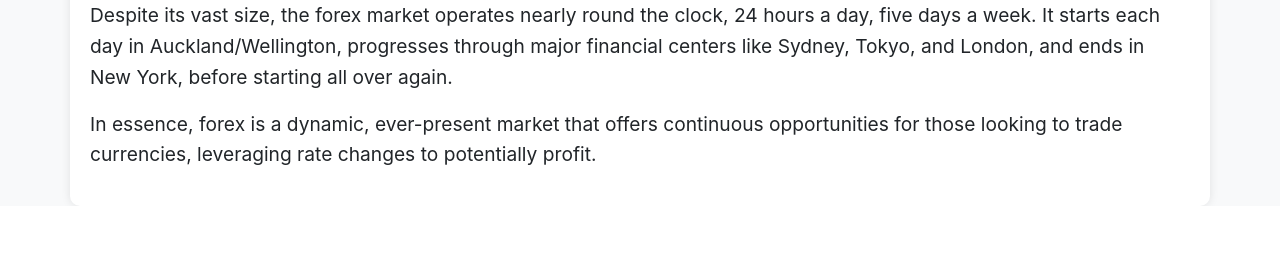
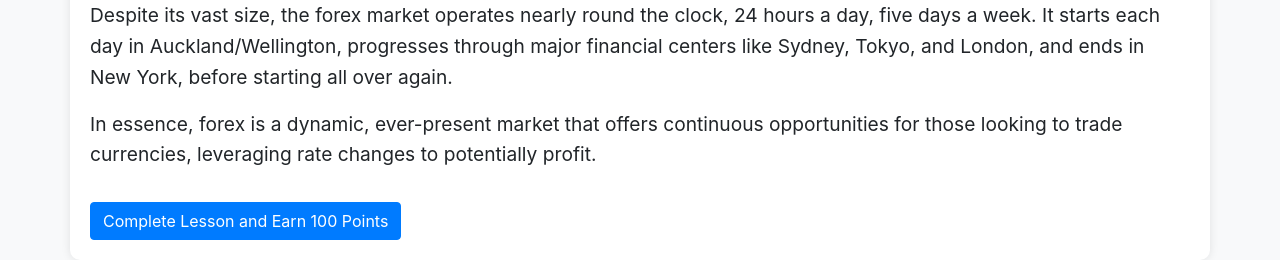
Before and after one commit to janel2411/tradewise, a Django app: page /lesson1/ in a window 1280 px wide. Shown: the part 637-897 px from the top of the page. Before the commit the page ends 843 px from the top, so only its background shows below. Run offline with Django 5.2, Linux system fonts and the light colour scheme; some libraries are stand-ins or nearby versions.

Commit message:
button for points completion & update points in db

```diff
--- a/templates/lesson1.html
+++ b/templates/lesson1.html
@@ -65,10 +65,30 @@
         <p>However, it's important to note that the astonishing $6.6 trillion includes all types of forex trading. For individual retail traders like us, the segment we're interested in is much smaller—estimated at about 3-5% of the total market, or around $200-300 billion per day.</p>
         <p>Despite its vast size, the forex market operates nearly round the clock, 24 hours a day, five days a week. It starts each day in Auckland/Wellington, progresses through major financial centers like Sydney, Tokyo, and London, and ends in New York, before starting all over again.</p>
         <p>In essence, forex is a dynamic, ever-present market that offers continuous opportunities for those looking to trade currencies, leveraging rate changes to potentially profit.</p>
+        <button id="earn-points-btn" class="btn btn-primary mt-3">Complete Lesson and Earn 100 Points</button>
     </div>
 
+    <script src="https://code.jquery.com/jquery-3.5.1.min.js"></script>
     <script src="https://stackpath.bootstrapcdn.com/bootstrap/4.5.2/js/bootstrap.bundle.min.js"></script>
+    <script>
+        $(document).ready(function(){
+            $('#earn-points-btn').click(function(){
+                $.ajax({
+                    url: '{% url "updatepoints" %}',
+                    type: 'POST',
+                    data: {
+                        csrfmiddlewaretoken: '{{ csrf_token }}'
+                    },
+                    success: function(response) {
+                        if (response.success) {
+                            alert('You have earned 100 points! Total points: ' + response.points);
+                        } else {
+                            alert('Error: ' + response.error);
+                        }
+                    }
+                });
+            });
+        });
+    </script>
 </body>
 </html>
-</body>
-</html>
--- a/trades/urls.py
+++ b/trades/urls.py
@@ -1,6 +1,6 @@
 # urls.py
 from django.urls import path
-from .views import index, signup, signin, signout, dashboard, lesson1, lesson2, lesson3, lesson4
+from .views import index, signup, signin, signout, dashboard, lesson1, lesson2, lesson3, lesson4,updatepoints
 
 urlpatterns = [
     path('', index, name='index'),
@@ -12,4 +12,6 @@ urlpatterns = [
     path('lesson2/', lesson2, name='lesson2'),
     path('lesson3/', lesson3, name='lesson3'),
     path('lesson4/', lesson4, name='lesson4'),
+    path('updatepoints/', updatepoints, name='updatepoints'),
+
 ]
--- a/trades/views.py
+++ b/trades/views.py
@@ -75,3 +75,14 @@ def lesson3(request):
 
 def lesson4(request):
     return render(request, 'lesson4.html')
+
+from django.http import JsonResponse
+from .models import Profile
+
+def updatepoints(request):
+    if request.method == 'POST':
+        profile = Profile.objects.get(user=request.user)
+        profile.points += 100
+        profile.save()
+        return JsonResponse({'success': True, 'points': profile.points})
+    return JsonResponse({'success': False, 'error': 'Invalid request method'})
```
